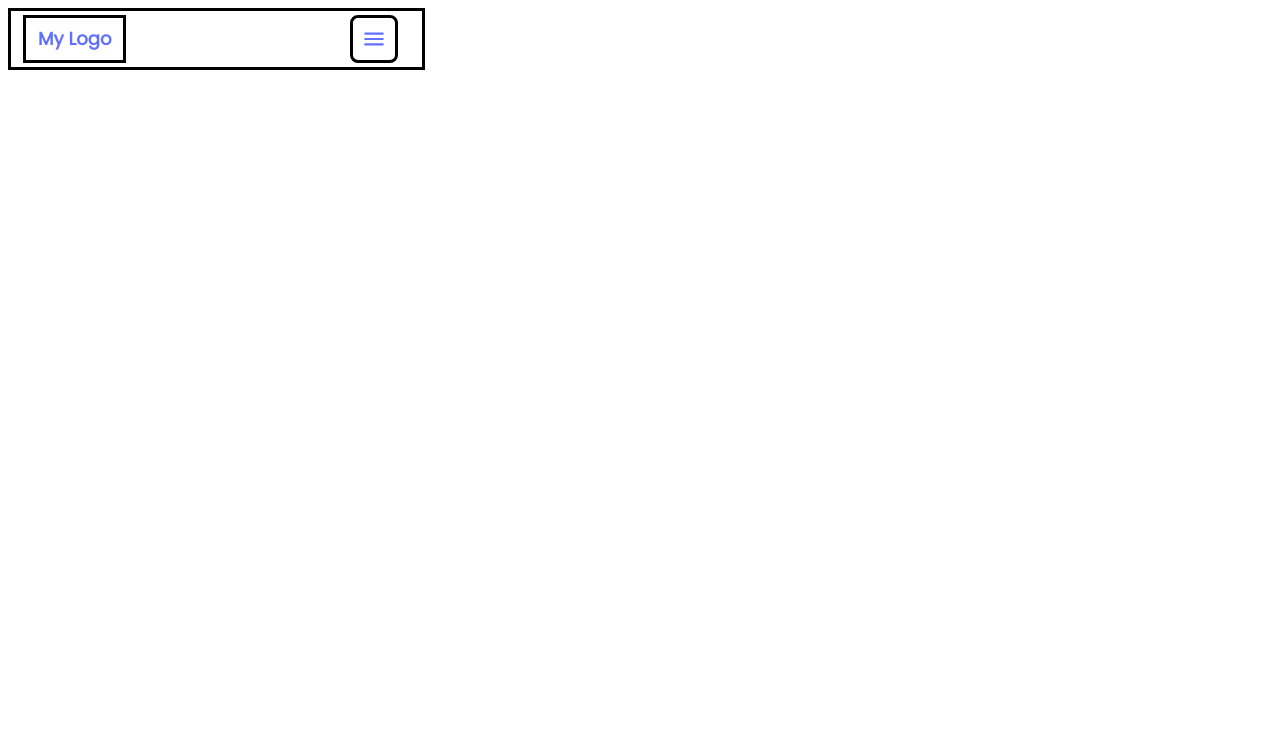
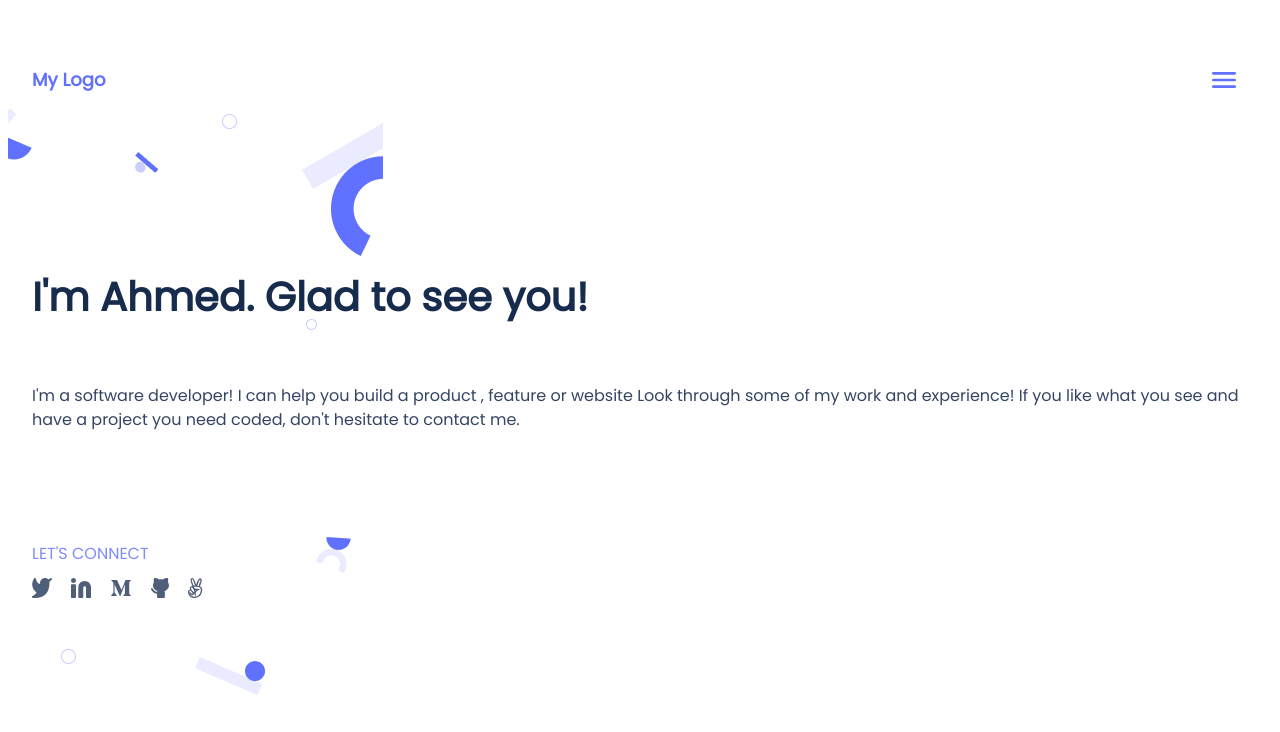
Before and after one commit to AhmedIkram-SE/Portfolio_Project, a website: page index.html in a window 1280 px wide. Drawn offline with Linux system fonts and the light colour scheme.

Commit message:
Added Headline

```diff
--- a/index.html
+++ b/index.html
@@ -11,10 +11,26 @@
     <div class="container1">
         <div class="header">
             <div class="logo">My Logo</div>
-            <div class="button"><img src="Icon - Menu.svg" alt=""></div>
+            <div class="button">
+                <img src="./Assests/Icon - Menu.svg" alt="">
+            </div>
         </div>
     </div>
-
-
+    <div class="Headline">
+        <p class="text1">
+            I'm Ahmed. Glad to see you!
+        </p>
+        <p class="text2">
+            I'm a software developer! I can help you build a product ,
+            feature or website Look through some of my work and experience! If you like what
+            you see and have a project you need coded, don't hesitate to contact me.
+        </p>
+        <div class="Connect">
+            LET'S CONNECT
+        </div>
+        <div class="So-Icons">
+            <img src="./Assests/social media icons.svg" alt="">
+        </div>
+    </div>
 </body>
 </html>
--- a/style.css
+++ b/style.css
@@ -4,9 +4,10 @@
 }
 .header{
     display: flex;
-    width: 375px;
+    width: 100%;
     height: 48px;
-    border: solid black;
+    margin-top: 44px;
+    /*border: solid black;*/
     padding: 4px 24px 4px 12px;
     justify-content: space-between;
 
@@ -14,7 +15,7 @@
 .logo{
     display: flex;
     padding: 10px 12px;
-border: solid black;
+    /*border: solid black;*/
     align-items: center;
     color: var(--primary-b-400, #6070FF);
     text-align: center;
@@ -27,6 +28,62 @@ line-height: 20px; /* 111.111% */
 .button{
     display: flex;
     padding: 8px;
-border: solid black;
+    /*border: solid black;*/
     border-radius: 8px;
 }
+.Headline{
+    background-image: url(./Assests/header-shapes\ mobile.png);
+    background-repeat: no-repeat;
+    display: flex;
+    padding: 114px 24px;
+    flex-direction: column;
+    /*border: solid black;*/
+    align-items: flex-start;
+    gap: 12px;
+}
+.text1{
+    display: flex;
+    width: 100%;
+    height: 150px;
+    flex-direction: column;
+    justify-content: center;
+    color: var(--neutrals-n-800, #172B4D);
+    margin-top: 0px;
+    margin-bottom: 0px;
+
+/* Header / 2 */
+    font-family: Poppins;
+    font-size: 40px;
+    font-style: normal;
+    font-weight: 700;
+    line-height: 52px; /* 130% */
+}
+.text2{
+    width: 100%;
+    height: 146px;
+    color: var(--neutrals-n-600, #344563);
+    margin-top: 0px;
+    margin-bottom: 0px;
+    /* Body / 2 */
+    font-family: Poppins;
+    font-size: 16px;
+    font-style: normal;
+    font-weight: 400;
+    line-height: 24px; /* 150% */
+}
+.Connect{
+    display: flex;
+    align-items: center;
+    gap: 8px;
+    color: var(--primary-b-300, #7F8CFF);
+    /* Body / 2 - Bolder */
+    font-family: Poppins;
+    font-size: 16px;
+    font-style: normal;
+    font-weight: 500;
+    line-height: 24px; /* 150% */
+}
+.So-Icons{
+    width: 100%;
+    height: 20px;
+}
```
Also changed, not shown: Assests/Icon - Menu.svg (renamed from Icon - Menu.svg), Assests/header-shapes mobile.png (renamed from header-shapes mobile.png), Assests/social media icons.svg (added). Lines whose indentation alone changed are shown as unchanged.
